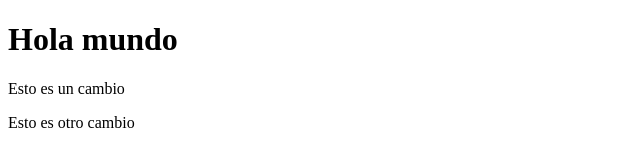
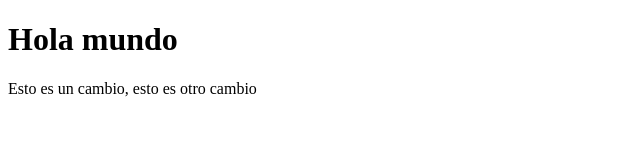
Before and after one commit to vaneds05/pagina, a plain HTML site: page index.html in a window 1280 px wide. Shown: the whole page, without its empty margins (0-640 px from the left). Drawn offline with Linux system fonts and the light colour scheme.

Commit message:
Otro cambio en index

```diff
--- a/index.html
+++ b/index.html
@@ -7,7 +7,6 @@
 </head>
 <body>
     <h1>Hola mundo</h1>
-    <p>Esto es un cambio</p>
-    <p>Esto es otro cambio</p>
+    <p>Esto es un cambio, esto es otro cambio</p>
 </body>
 </html>
```
